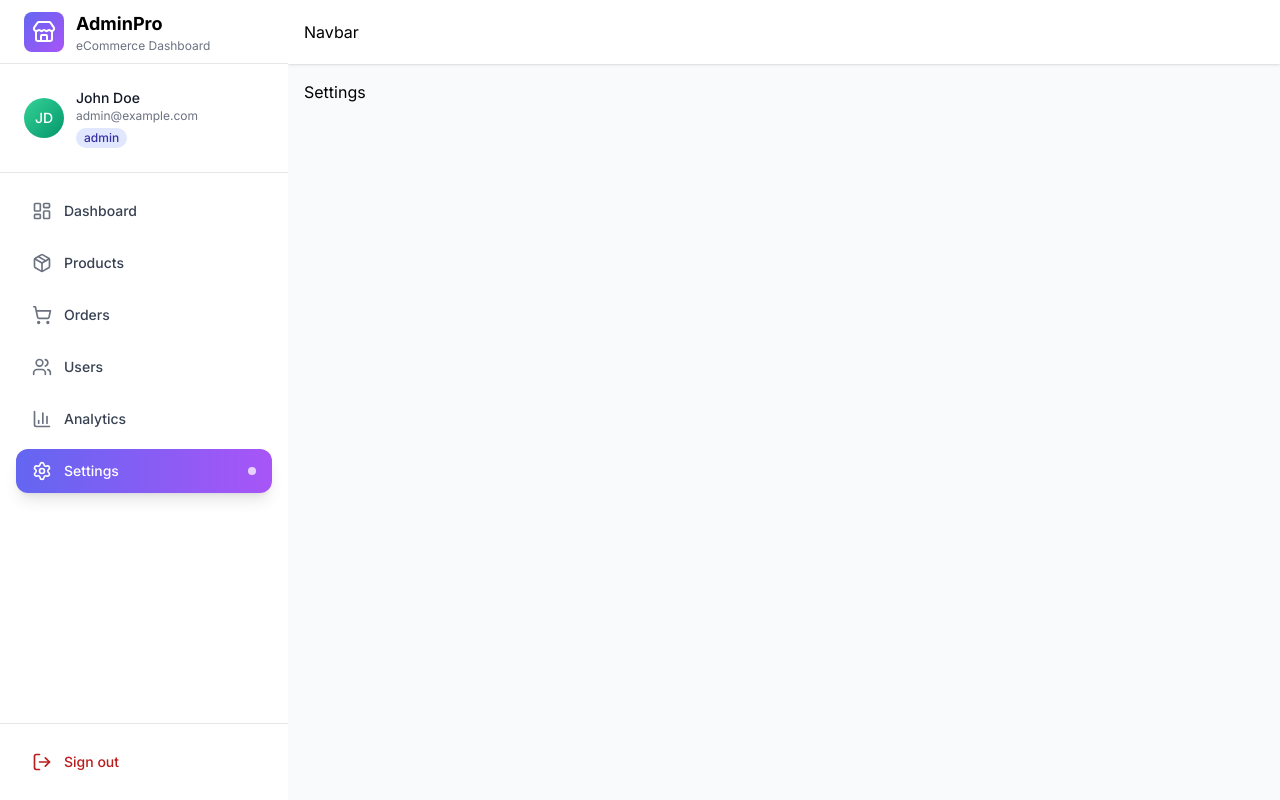
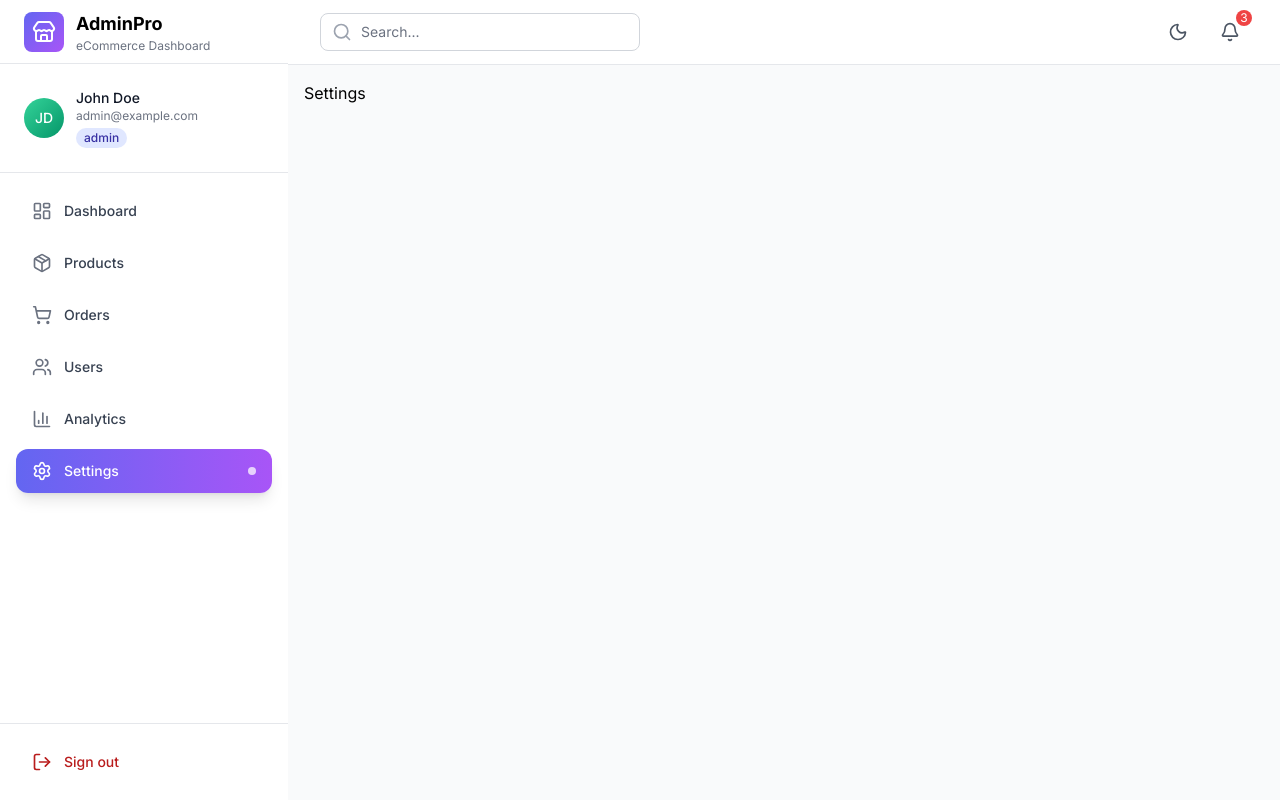
Before and after one commit to AbhishekSadhwani/ecommerce-dashboard, a React (Vite) app: page /settings in a window 1280 px wide. Built offline with nearby package versions, Linux system fonts and the light colour scheme.

Commit message:
feat: Header Layout

```diff
--- a/src/components/Header.jsx
+++ b/src/components/Header.jsx
@@ -0,0 +1,49 @@
+import { Bell, Moon, Search } from "lucide-react";
+
+const Header = ({ setIsMenuOpen }) => {
+    return (
+        <header className="bg-white border-b border-gray-200">
+            <div className="px-4 sm:px-6 lg:px-8">
+                <div className="h-16 flex items-center justify-between">
+                    {/* mobile menu button */}
+                    <button onClick={() => setIsMenuOpen(true)} className="lg:hidden p-2 rounded-lg text-gray-600 hover:text-gray-900 dark:hover:text-gray-300 hover:bg-gray-100 dark:hover:bg-gray-800">
+                        <svg className="w-6 h-6" fill="none" stroke="currentColor" viewBox="0 0 24 24">
+                            <path strokeLinecap="round" strokeLinejoin="round" strokeWidth={2} d="M4 6h16M4 12h16M4 18h16" />
+                        </svg>
+                    </button>
+                    {/* search input */}
+                    <div className="flex-1 flex items-center justify-center lg:justify-start">
+                        <div className="max-w-lg w-full lg:max-w-xs">
+                            <div className="relative">
+                                <div className="absolute inset-y-0 text-gray-400 left-0 flex items-center pl-3">
+                                    <Search className="w-5 h-5" />
+                                </div>
+                                <input
+                                    type="text"
+                                    placeholder="Search..."
+                                    className="block w-full text-sm pl-10 px-4 py-2 placeholder-gray-500 rounded-lg border border-gray-300 dark:border-gray-700 focus:outline-none focus:ring-2 focus:ring-primary-500 dark:focus:ring-primary-500 transition-all duration-200"
+                                />
+                            </div>
+                        </div>
+                    </div>
+                    <div className="flex items-center space-x-4">
+                        {/* theme toggle button */}
+                        <button className="p-2 rounded-lg text-gray-600 hover:text-gray-900 dark:hover:text-gray-300 hover:bg-gray-100 dark:hover:bg-gray-800 hover:scale-105 transition-all duration-200">
+                            <Moon className="w-5 h-5" />
+                        </button>
+
+                        {/* notification button */}
+                        <button className="relative p-2 rounded-lg text-gray-600 hover:text-gray-900 dark:hover:text-gray-300 hover:bg-gray-100 dark:hover:bg-gray-800 hover:scale-105 transition-all duration-200 ">
+                            <Bell className="w-5 h-5" />
+                            <span className="absolute -top-1 -right-1 bg-red-500 text-white text-xs rounded-full w-4 h-4 flex items-center justify-center">
+                                3
+                            </span>
+                        </button>
+                    </div>
+                </div>
+            </div>
+        </header >
+    );
+};
+
+export default Header;
--- a/src/layouts/AdminLayout.jsx
+++ b/src/layouts/AdminLayout.jsx
@@ -1,17 +1,18 @@
 import { Outlet } from 'react-router-dom';
 import Sidebar from '../components/Sidebar';
+import { useState } from 'react';
+import Header from '../components/Header';
 
 const AdminLayout = () => {
+    const [isOpen, setIsOpen] = useState(false);
     return (
-        <div className="flex min-h-screen bg-gray-50 dark:bg-gray-900">
+        <div className="min-h-screen bg-gray-50 dark:bg-gray-900 transition-colors duration-300">
             {/* Sidebar will go here */}
-            <div className="w-72 bg-white">
-                <Sidebar />
-            </div>
+            <Sidebar isOpen={isOpen} setIsOpen={setIsOpen} />
 
-            <div className="flex-1">
-                {/* Navbar will go here */}
-                <div className="h-16 bg-white shadow px-4 flex items-center">Navbar</div>
+            <div className="lg:pl-72">
+                {/* Header will go here */}
+                <Header setIsMenuOpen={setIsOpen} />
 
                 <main className="p-4">
                     <Outlet />
```
